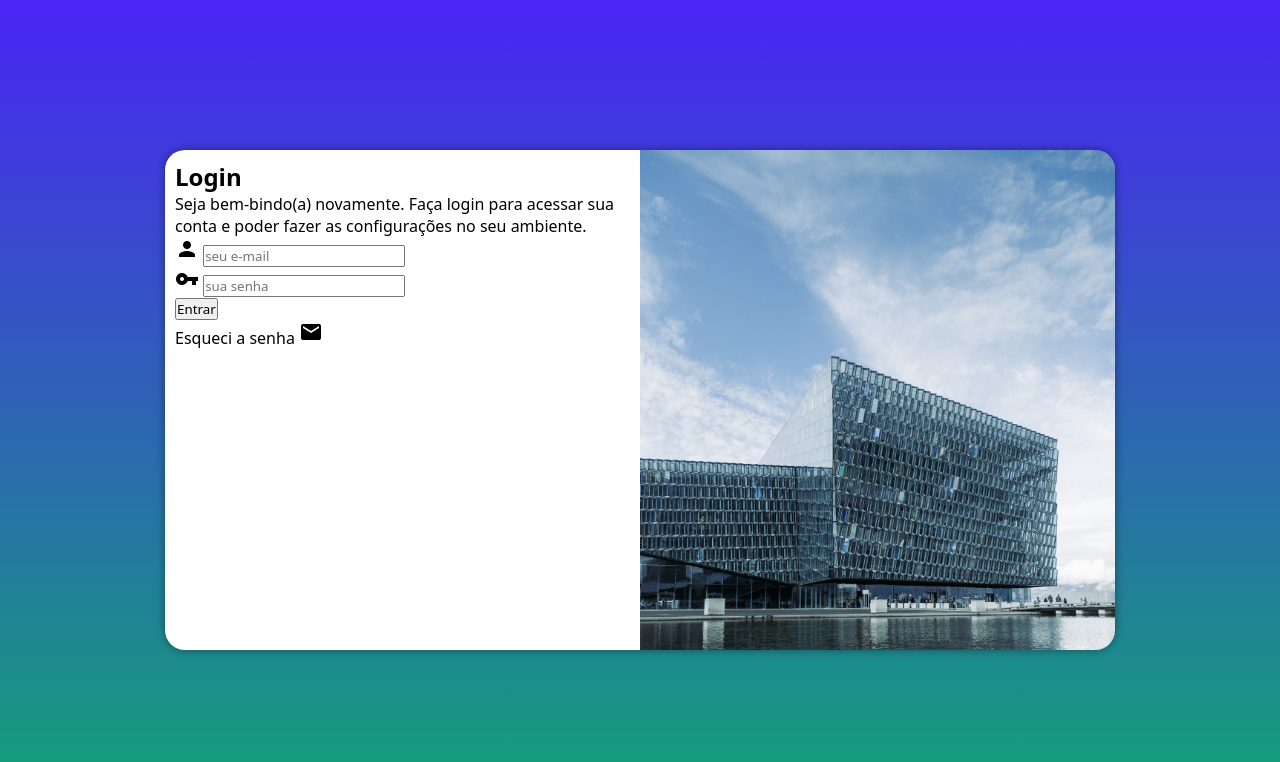
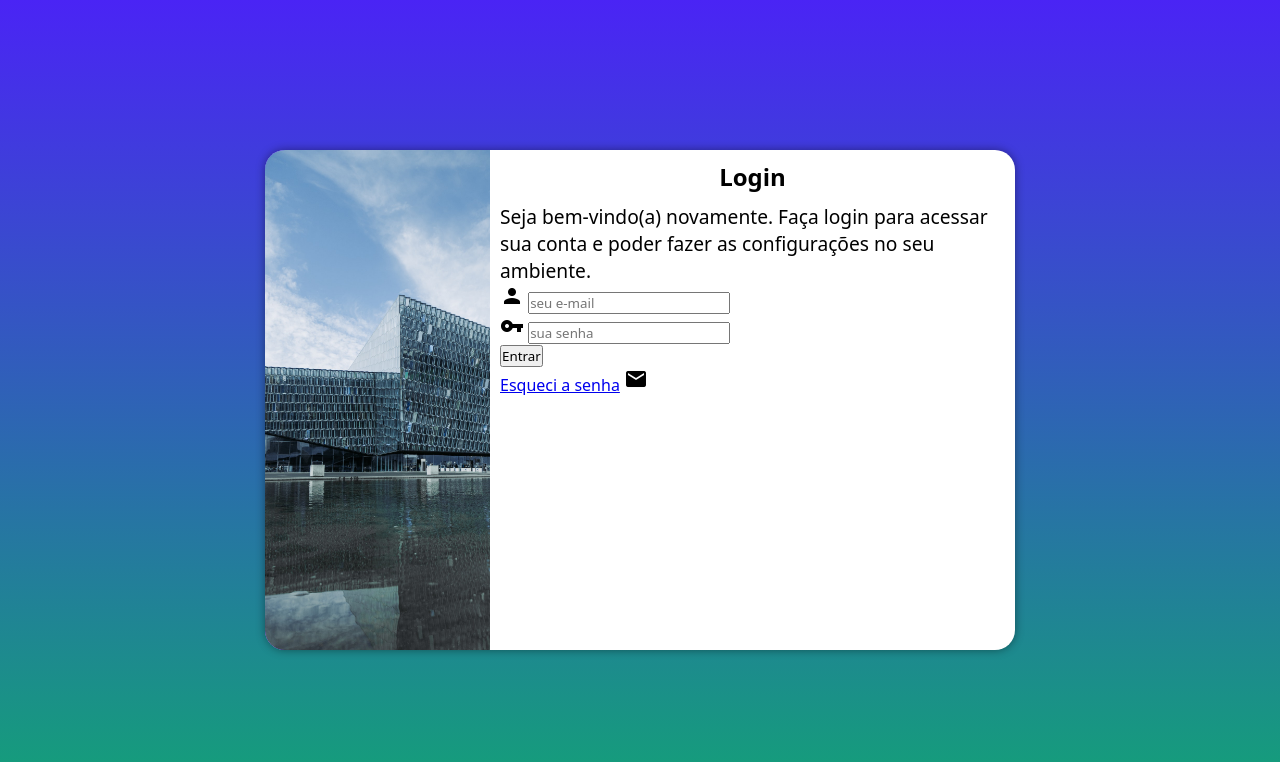
Before and after one commit to FelipeSN07/projeto-login, a plain HTML site: page index.html in a window 1280 px wide. Drawn offline with Linux system fonts and the light colour scheme.

Commit message:
adicionei formulario

```diff
--- a/estilos/mediaquery.css
+++ b/estilos/mediaquery.css
@@ -1,13 +1,13 @@
 @charset "UTF-8";
 
-@media screen and (min-width: 1000px) and (max-width: 1050px)
+@media screen and (min-width: 1000px) and (max-width: 1350px)
 {
     body, html {
         background-image: linear-gradient(to top, #13a177 , #4A24F5);
     }
 
     section#login {
-        width: 80vw;
+        width: 750px;
     }
 
     section#login > div#imagem {
@@ -20,9 +20,18 @@
         float: right;
         width: 70%;
     }
+
+    div#formulario > h1 {
+        text-align: center;
+        margin-bottom: 10px;
+    }
+
+    div#formulario > p {
+        font-size: 1.2em;
+    }
 }
 
-@media screen and (min-width: 1050px)
+@media screen and (min-width: 1350px)
 {
     body, html {
         background-image: linear-gradient(to top, #13a177 , #4A24F5);
@@ -41,6 +50,15 @@
     section#login > div#formulario {
         float: left;
         width: 50%;
+    }
 
+    div#formulario > h1 {
+        text-align: center;
+        margin-bottom: 10px;
+        font-size: 2em;
+    }
+
+    div#formulario > p {
+        font-size: 1.4em;
     }
 }
--- a/estilos/style.css
+++ b/estilos/style.css
@@ -58,3 +58,12 @@ section#login > div#formulario {
     padding: 10px;
 
 }
+
+div#formulario > h1 {
+    text-align: center;
+    margin-bottom: 10px;
+}
+
+div#formulario > p {
+    font-size: .8em;
+}
--- a/index.html
+++ b/index.html
@@ -17,22 +17,19 @@
             </div>
             <div id="formulario">
                 <h1>Login</h1>
-                <p>Seja bem-bindo(a) novamente. Faça login para acessar sua conta e poder fazer as configurações no seu ambiente.</p>
-                <form action="login.php" method="post">
-                    <p class="form">
-                        <label for="iemail"><span class="material-icons">person</span><label>
-                        <input type="email" name="email" id="iemail" required placeholder="seu e-mail">
-                    </p>
-
-                    <p class="form">
-                        <label for="isenha"><span class="material-icons">vpn_key</span></label>
-                        <input type="password" name="senha" id="isenha" required placeholder="sua senha">
-                    </p>
-
-                    <p id="entrar">
-                        <input type="submit" value="Entrar">
-                    </p>
-                    <p id="esq">Esqueci a senha <span class="material-icons">email</span></p>
+                <p>Seja bem-vindo(a) novamente. Faça login para acessar sua conta e poder fazer as configurações no seu ambiente.</p>
+                <form action="login.php" method="post" autocomplete="on">
+                    <div class="campo">
+                        <label for="ilog"><span class="material-icons">person</span><label>
+                        <input type="email" name="log" id="ilog" required maxlength="30" placeholder="seu e-mail" autocomplete="email">
+                    </div>
+                    <div class="campo">
+                        <label for="isen"><span class="material-icons">vpn_key</span></label>
+                        <input type="password" name="sen" id="isen" required minlength="8" maxlength="20" placeholder="sua senha" autocomplete="current-password">
+                    </div>
+                    <input type="submit" value="Entrar"> <br>
+                    <a href="esqueci.html">Esqueci a senha</a>
+                    <span class="material-icons">mail</span>
                 </form>
 
             </div>
```
